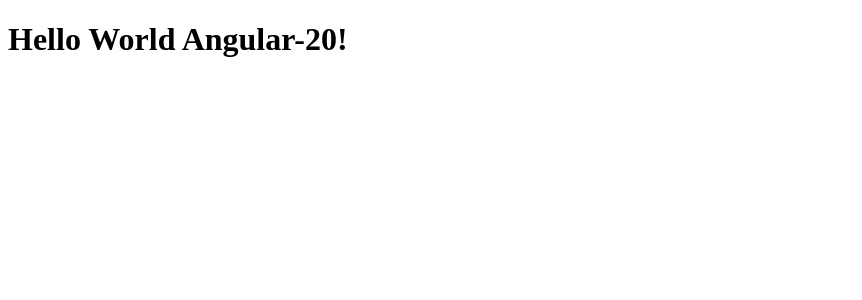
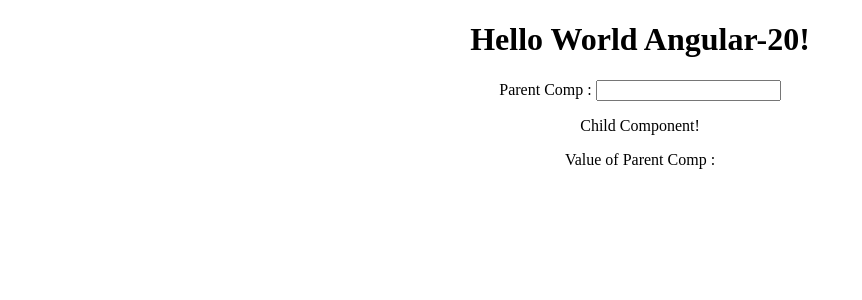
Before and after one commit to HarshTurakhiaPersonal/Angular20Demo, an Angular app: page / in a window 1280 px wide. Shown: the top 300 px of the page, without its empty margins (0-862 px from the left). Built offline with nearby package versions, Linux system fonts and the light colour scheme.

Commit message:
Parent to child data binding without decorator

```diff
--- a/src/app/app.html
+++ b/src/app/app.html
@@ -1 +1,8 @@
-<h1>Hello World Angular-20!</h1>
+<div style="text-align: center;">
+    <h1>Hello World Angular-20!</h1>
+
+    Parent Comp :
+    <input type="text" #PComp (keyup)="0">
+
+    <app-child [Pdata]="PComp.value"></app-child>
+</div>
--- a/src/app/app.ts
+++ b/src/app/app.ts
@@ -1,11 +1,13 @@
 import { Component, signal } from '@angular/core';
+import { Child } from "./child/child";
 
 @Component({
   selector: 'app-root',
-  imports: [],
+  imports: [Child],
   templateUrl: './app.html',
   styleUrl: './app.css'
 })
+
 export class App {
   protected readonly title = signal('BankWebApp');
 }
--- /dev/null
+++ b/src/app/child/child.html
@@ -0,0 +1,3 @@
+<p>Child Component!</p>
+
+Value of Parent Comp : {{Pdata}}
--- /dev/null
+++ b/src/app/child/child.ts
@@ -0,0 +1,13 @@
+import { Component } from '@angular/core';
+
+@Component({
+  selector: 'app-child',
+  imports: [],
+  templateUrl: './child.html',
+  styleUrl: './child.css',
+  inputs: ['Pdata'],
+})
+
+export class Child {
+  Pdata: any;
+}
--- /dev/null
+++ b/src/app/parent/parent.html
@@ -0,0 +1 @@
+<p>parent works!</p>
```
Also changed, not shown: src/app/parent/parent.ts (added, +11 -0 lines), src/app/child/child.css (added), src/app/parent/parent.css (added), 1 other file (tests, documents, lock files or other folders).
